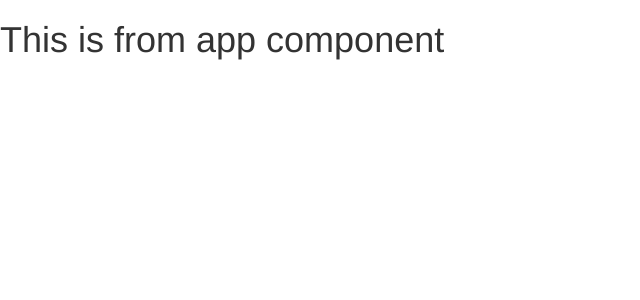
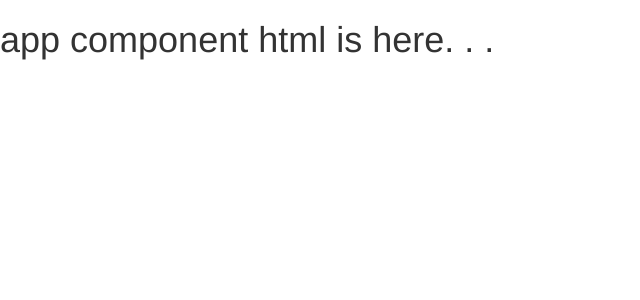
Before and after one commit to surya186/iNGApp, an Angular app: page / in a window 1280 px wide. Shown: the top 300 px of the page, without its empty margins (0-640 px from the left). Built offline with nearby package versions, Linux system fonts and the light colour scheme.

Commit message:
made changes in the app component HTML

```diff
--- a/src/app/app.component.html
+++ b/src/app/app.component.html
@@ -1 +1 @@
-<h1>This is from app component</h1>
+<h1>app component html is here. . .</h1>
```
